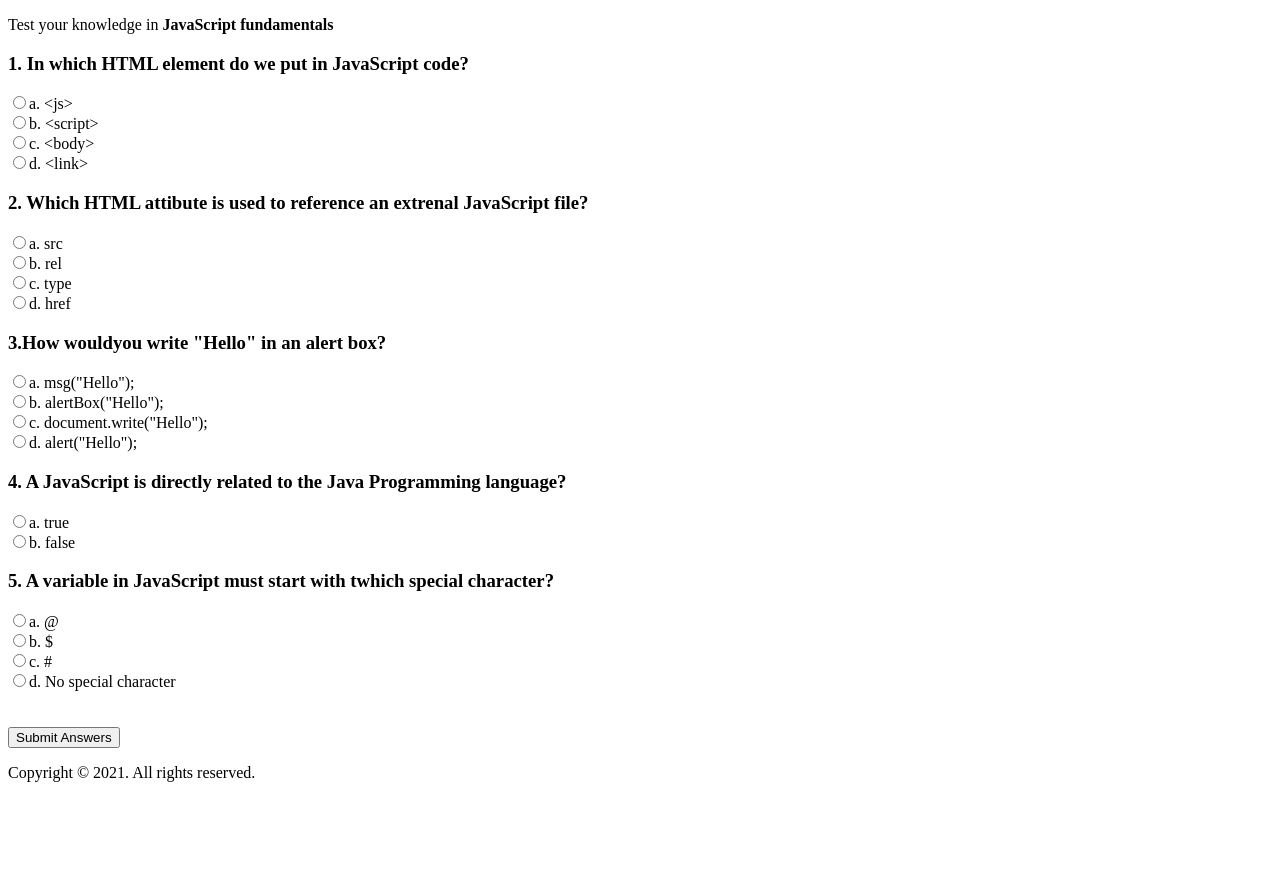
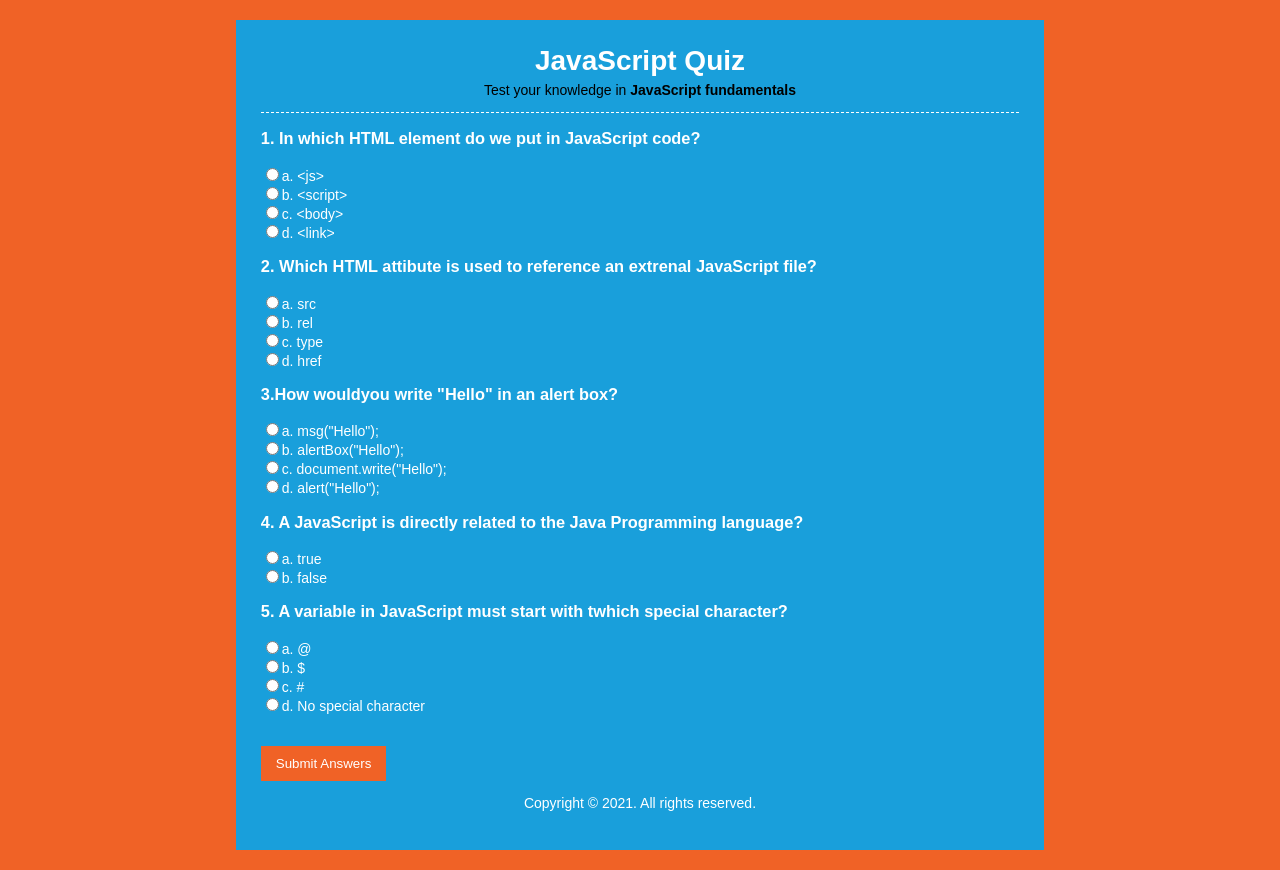
Before and after one commit to webprinc3ss/jsquiz, a plain HTML site: page index.html in a window 1280 px wide. Before the commit the page ends 800 px from the top, so only its background shows below. Drawn offline with Linux system fonts and the light colour scheme.

Commit message:
CSS complete.

```diff
--- a/css/style.css
+++ b/css/style.css
@@ -0,0 +1,57 @@
+body {
+    background: #f06226;
+    color: #fff;
+    font-family: 'Arial', sans-serif;
+    font-size: 14px;
+}
+
+#container {
+    width:60%;
+    background: #199fdb;
+    margin:20px auto;
+    overflow: auto;
+    padding: 25px;
+}
+
+header {
+    text-align: center;
+    border-bottom: #fff dashed 1px;
+}
+
+header h1 {
+    margin: 0;
+    padding:0;
+}
+
+header p {
+    padding: 0;
+    margin-top: 5px;
+    color: #000;
+}
+
+section {
+    min-height: 400px;
+}
+
+footer {
+    text-align:center;
+}
+
+input[type='submit'] {
+    background: #f06226;
+    border: 0;
+    color: #fff;
+    padding: 10px 15px;
+    cursor: pointer;
+}
+
+#results h3 {
+background: #f06226;
+padding: 10px;
+margin: 10px 0px;
+}
+
+#results span {
+    color: black;
+    font-weight: bold;
+}
--- a/index.html
+++ b/index.html
@@ -12,7 +12,7 @@
 <body>
     <div id="container">
         <header>
-            <hi></hi>
+            <h1>JavaScript Quiz</h1>
             <p>Test your knowledge in <strong>JavaScript fundamentals</strong></p>
         </header>
         <section>
```
